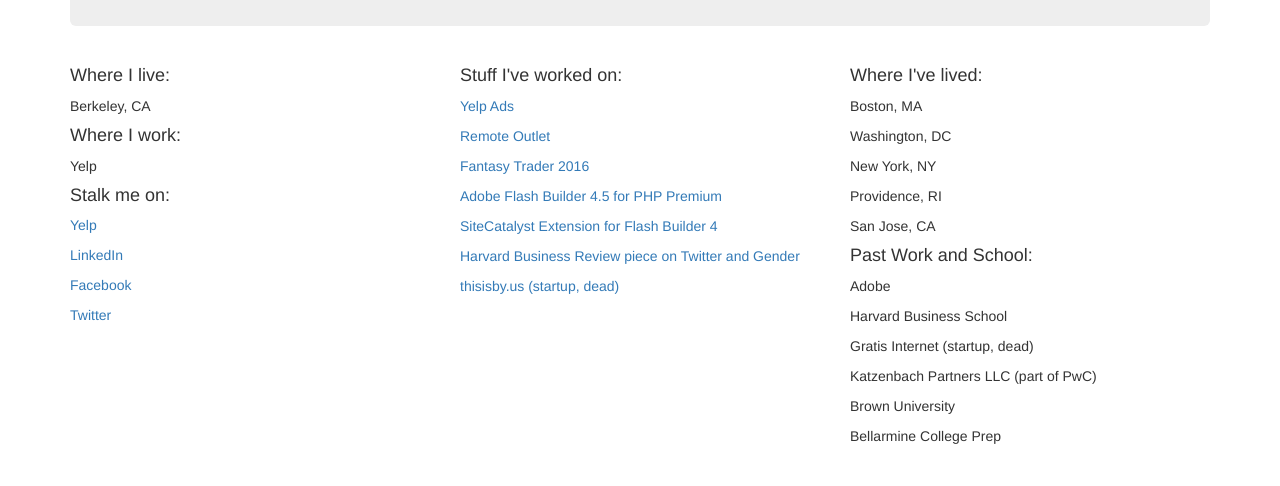
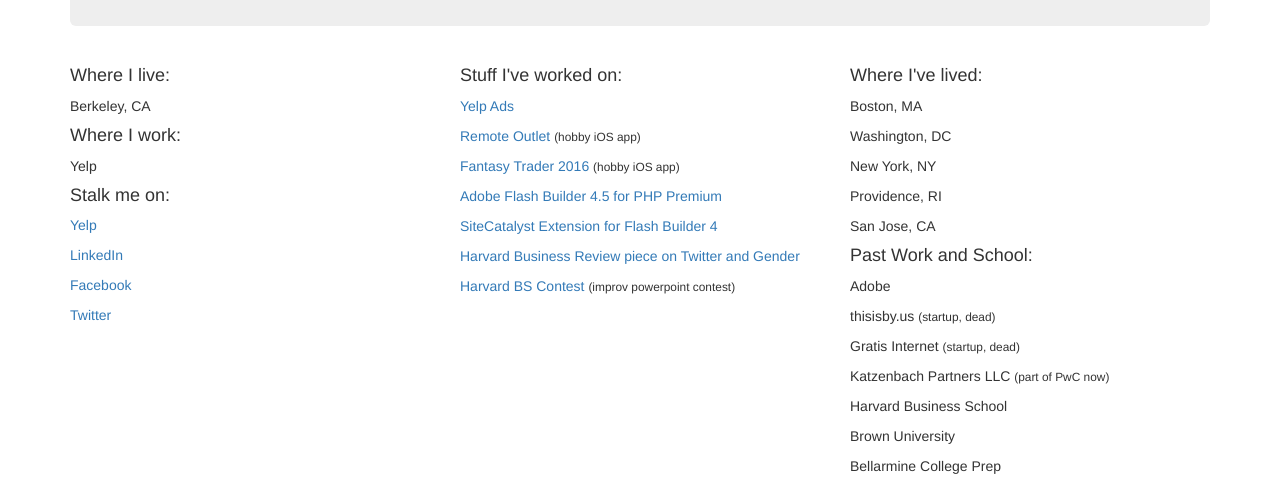
Before and after one commit to tallzilla/sites, a plain HTML site: page billheil.com/index.html in a window 1280 px wide. Shown: the part 370-856 px from the top of the page. Before the commit the page ends 826 px from the top, so only its background shows below. Drawn offline with nearby package versions, Linux system fonts and the light colour scheme.

Commit message:
text tweaks

```diff
--- a/billheil.com/index.html
+++ b/billheil.com/index.html
@@ -45,12 +45,12 @@
       <div class="col-lg-4">
        <h4>Stuff I've worked on:</h4>
         <p><a href="https://biz.yelp.com/">Yelp Ads</a></p>
-        <p><a href="http://www.projectleviathan.org/remote_outlet">Remote Outlet</a></p>
-        <p><a href="http://www.projectleviathan.org/fantasy_trader">Fantasy Trader 2016</a></p>
+        <p><a href="http://www.projectleviathan.org/remote_outlet">Remote Outlet</a> <small>(hobby iOS app)</small></p>
+        <p><a href="http://www.projectleviathan.org/fantasy_trader">Fantasy Trader 2016</a> <small>(hobby iOS app)</small></p>
         <p><a href="http://www.adobe.com/products/flash-builder-php.html">Adobe Flash Builder 4.5 for PHP Premium</a></p>
         <p><a href="http://www.adobe.com/devnet/flex/articles/sitecatalyst_extension_flashbuilder.html">SiteCatalyst Extension for Flash Builder 4</a></p>
         <p><a href="https://hbr.org/2009/06/new-twitter-research-men-follo">Harvard Business Review piece on Twitter and Gender</a></p>
-        <p><a href="http://www.thisisby.us/">thisisby.us (startup, dead)</a></p>
+        <p><a href="https://www.youtube.com/playlist?list=PL1D30E151F0C6DED9">Harvard BS Contest</a> <small>(improv powerpoint contest)</small></p>
       </div>
       <div class="col-lg-4">
         <h4>Where I've lived:</h4>
@@ -61,9 +61,10 @@
         <p>San Jose, CA</p>
         <h4>Past Work and School:</h4>
         <p>Adobe</p>
+        <p>thisisby.us <small>(startup, dead)</small></p>
+        <p>Gratis Internet <small>(startup, dead)</small></p>
+        <p>Katzenbach Partners LLC <small>(part of PwC now)</small></p>
         <p>Harvard Business School</p>
-        <p>Gratis Internet (startup, dead) </p>
-        <p>Katzenbach Partners LLC (part of PwC)</p>
         <p>Brown University</p>
         <p>Bellarmine College Prep</p>
       </div>
```
Also changed, not shown: projectleviathan.org/fantasy_trader/index.html (+1 -1 lines).
